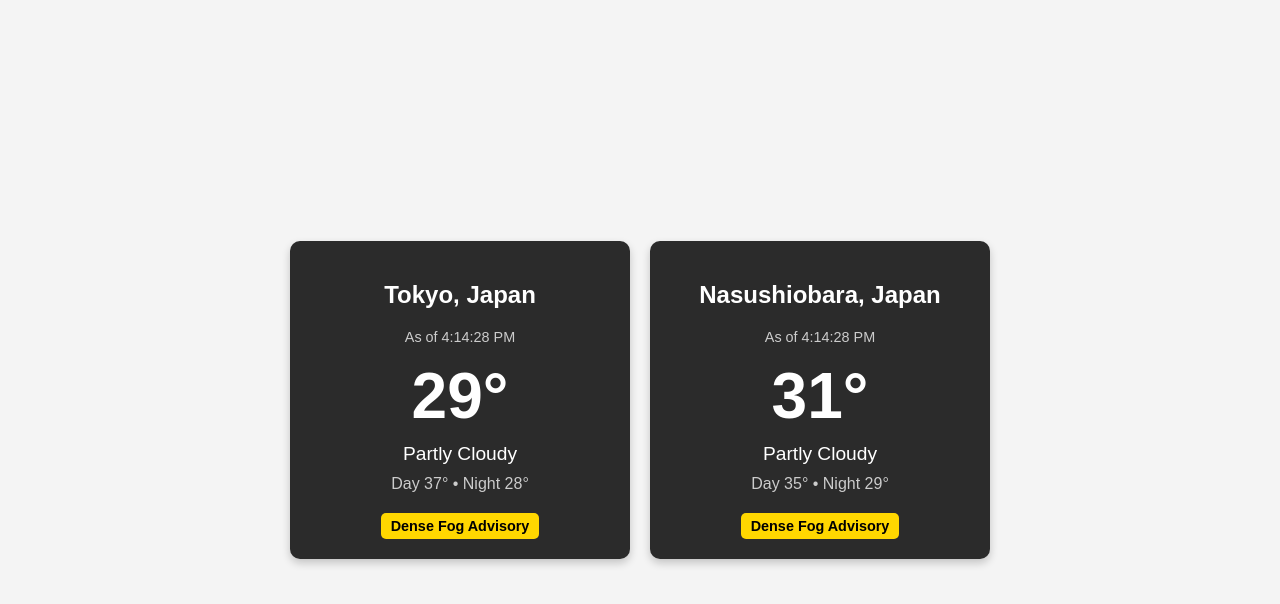
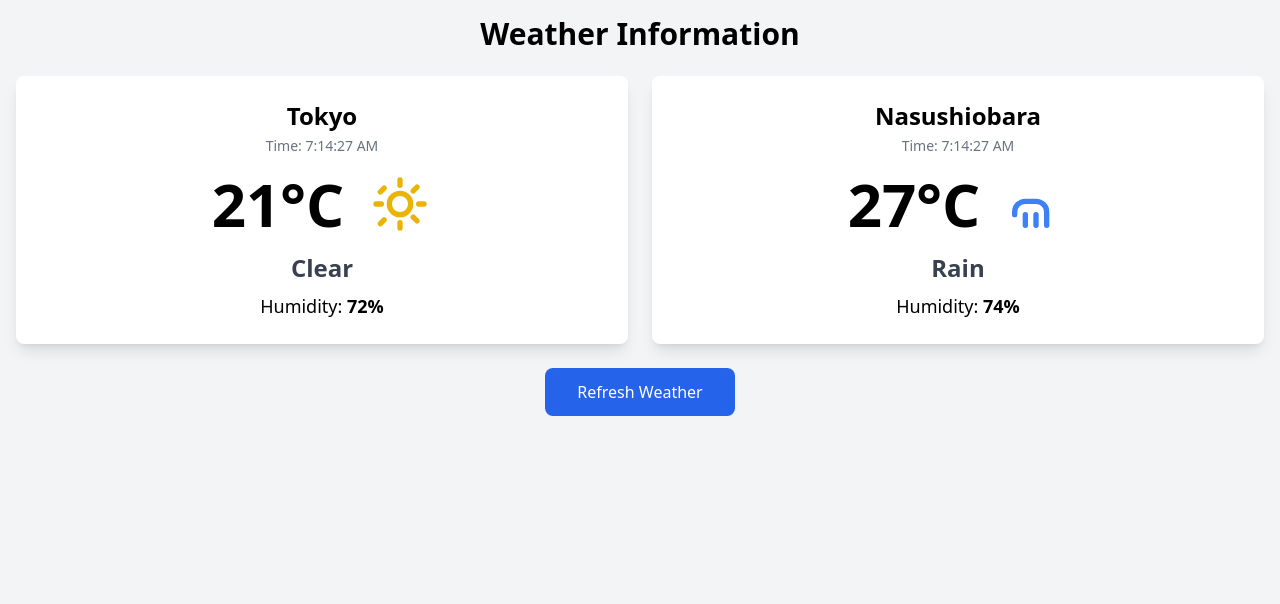
Before and after one commit to joridocom/jd-my-weather-app, a website: page public/index.html in a window 1280 px wide. Drawn offline with Linux system fonts and the light colour scheme.

Commit message:
Add tailwindcss

```diff
--- a/public/css/style.css
+++ b/public/css/style.css
@@ -1,72 +1,5 @@
-/* Global Styles */
-body {
-  font-family: Arial, sans-serif;
-  margin: 0;
-  padding: 0;
-  background-color: #f4f4f4;
-  display: flex;
-  justify-content: center;
-  align-items: center;
-  height: 100vh;
-}
-
-/* Weather Container */
-.weather-container {
-  display: flex;
-  gap: 20px;
-}
-
-/* Weather Card */
-.weather-card {
-  background-color: #2b2b2b;
-  color: white;
-  border-radius: 10px;
-  padding: 20px;
-  width: 300px;
-  box-shadow: 0 4px 8px rgba(0, 0, 0, 0.2);
-  text-align: center;
-  position: relative;
-}
-
-.location {
-  font-size: 1.5rem;
-  font-weight: bold;
-}
-
-.timestamp {
-  font-size: 0.9rem;
-  color: #ccc;
-}
-
-.temperature {
-  font-size: 4rem;
-  font-weight: bold;
-  margin: 10px 0;
-}
-
-.description {
-  font-size: 1.2rem;
-  margin: 10px 0;
-}
-
-.high-low {
-  font-size: 1rem;
-  color: #ccc;
-  margin: 10px 0;
-}
-
-.advisory {
-  background-color: #ffd700;
-  color: #000;
-  font-size: 0.9rem;
-  font-weight: bold;
-  padding: 5px 10px;
-  border-radius: 5px;
-  display: inline-block;
-  margin-top: 10px;
-}
-
-/* Advisory hidden by default if no warning */
-.advisory.hidden {
-  display: none;
-}
+/* You can add any additional custom styles here */
+/* For now, Tailwind handles most of the styling */
+@tailwind base;
+@tailwind components;
+@tailwind utilities;
--- a/public/index.html
+++ b/public/index.html
@@ -1,38 +1,32 @@
 <!DOCTYPE html>
 <html lang="en">
 <head>
-  <meta charset="UTF-8">
-  <meta name="viewport" content="width=device-width, initial-scale=1.0">
-  <title>Weather Dashboard</title>
+  <meta charset="UTF-8" />
+  <meta name="viewport" content="width=device-width, initial-scale=1.0" />
+  <title>Weather Info</title>
+  <!-- Link to our custom CSS file -->
+  <link rel="stylesheet" href="css/output.css">
   <link rel="stylesheet" href="css/style.css">
 </head>
-<body>
-  <div class="weather-container">
-    <!-- Weather card for Tokyo -->
-    <div class="weather-card">
-      <h2 class="location">Tokyo, Japan</h2>
-      <p class="timestamp">As of <span id="tokyo-time">--:-- -- JST</span></p>
-      <div class="temperature">
-        <span id="tokyo-temp">--</span>°
-      </div>
-      <p class="description" id="tokyo-desc">--</p>
-      <p class="high-low">Day <span id="tokyo-day">--</span>° • Night <span id="tokyo-night">--</span>°</p>
-      <div class="advisory" id="tokyo-advisory">No advisories</div>
+<body class="bg-gray-100">
+  <div class="container mx-auto p-4">
+    <!-- Title will be set dynamically -->
+    <h1 id="app-title" class="text-3xl font-bold mb-6 text-center"></h1>
+
+    <!-- Weather cards container -->
+    <div id="weather-container" class="flex flex-col md:flex-row gap-6">
+      <!-- Weather cards will be injected here -->
     </div>
 
-    <!-- Weather card for Nasushiobara -->
-    <div class="weather-card">
-      <h2 class="location">Nasushiobara, Japan</h2>
-      <p class="timestamp">As of <span id="nasu-time">--:-- -- JST</span></p>
-      <div class="temperature">
-        <span id="nasu-temp">--</span>°
-      </div>
-      <p class="description" id="nasu-desc">--</p>
-      <p class="high-low">Day <span id="nasu-day">--</span>° • Night <span id="nasu-night">--</span>°</p>
-      <div class="advisory" id="nasu-advisory">No advisories</div>
+    <!-- Refresh Button -->
+    <div class="flex justify-center">
+      <button id="refresh-btn" class="mt-6 px-8 py-3 bg-blue-600 text-white rounded-lg hover:bg-blue-700">
+        <!-- Button text will be set dynamically -->
+      </button>
     </div>
   </div>
 
+  <!-- Link to our custom JavaScript file -->
   <script src="js/script.js"></script>
 </body>
 </html>
--- a/public/js/script.js
+++ b/public/js/script.js
@@ -1,52 +1,153 @@
-const weatherData = [
-  {
-    city: 'Tokyo',
-    tempElement: 'tokyo-temp',
-    descElement: 'tokyo-desc',
-    dayElement: 'tokyo-day',
-    nightElement: 'tokyo-night',
-    timeElement: 'tokyo-time',
-    advisoryElement: 'tokyo-advisory'
+// public/js/script.js
+document.addEventListener('DOMContentLoaded', () => {
+  // Set the title
+  document.getElementById('app-title').textContent = 'Weather Information';
+
+  // Set the refresh button text
+  document.getElementById('refresh-btn').textContent = 'Refresh Weather';
+});
+
+// 1. Define translation dictionaries for English and Japanese.
+const translations = {
+  en: {
+    title: "Weather Information",
+    time: "Time",
+    humidity: "Humidity",
+    refresh: "Refresh Data",
+    clear: "Clear",
+    cloudy: "Cloudy",
+    rain: "Rain",
+    snow: "Snow"
   },
-  {
-    city: 'Nasushiobara',
-    tempElement: 'nasu-temp',
-    descElement: 'nasu-desc',
-    dayElement: 'nasu-day',
-    nightElement: 'nasu-night',
-    timeElement: 'nasu-time',
-    advisoryElement: 'nasu-advisory'
+  ja: {
+    title: "天気情報",
+    time: "時間",
+    humidity: "湿度",
+    refresh: "データ更新",
+    clear: "晴れ",
+    cloudy: "曇り",
+    rain: "雨",
+    snow: "雪"
   }
-];
+};
 
-function fetchWeather(cityData) {
-  // Simulated fetch request (replace with actual API call)
-  setTimeout(() => {
-    // Simulated response
-    const response = {
-      temperature: Math.floor(Math.random() * 10) + 25, // Random temperature
-      description: 'Partly Cloudy',
-      dayTemp: Math.floor(Math.random() * 10) + 30,
-      nightTemp: Math.floor(Math.random() * 10) + 20,
-      advisory: Math.random() > 0.5 ? 'Dense Fog Advisory' : ''
-    };
+// 2. Detect the user's language: if it starts with "ja", use Japanese.
+const userLang = navigator.language.startsWith('ja') ? 'ja' : 'en';
+const texts = translations[userLang];
 
-    // Update the DOM
-    document.getElementById(cityData.tempElement).textContent = response.temperature;
-    document.getElementById(cityData.descElement).textContent = response.description;
-    document.getElementById(cityData.dayElement).textContent = response.dayTemp;
-    document.getElementById(cityData.nightElement).textContent = response.nightTemp;
-    document.getElementById(cityData.timeElement).textContent = new Date().toLocaleTimeString('en-US', { timeZone: 'Asia/Tokyo' });
+// 3. Set static text using the selected language.
+document.getElementById("app-title").innerText = texts.title;
+document.getElementById("refresh-btn").innerText = texts.refresh;
 
-    const advisoryElement = document.getElementById(cityData.advisoryElement);
-    if (response.advisory) {
-      advisoryElement.textContent = response.advisory;
-      advisoryElement.classList.remove('hidden');
-    } else {
-      advisoryElement.classList.add('hidden');
-    }
-  }, 1000);
+// Function to simulate fetching weather data from an API.
+function fetchWeatherData() {
+  return new Promise((resolve) => {
+    setTimeout(() => {
+      const now = new Date().toLocaleTimeString();
+      resolve([
+        {
+          city: 'Tokyo',
+          timestamp: now,
+          temperature: Math.floor(Math.random() * 15) + 15, // 15°C to 29°C
+          humidity: Math.floor(Math.random() * 30) + 50,    // 50% to 79%
+          weather: randomWeather()
+        },
+        {
+          city: 'Nasushiobara',
+          timestamp: now,
+          temperature: Math.floor(Math.random() * 15) + 15,
+          humidity: Math.floor(Math.random() * 30) + 50,
+          weather: randomWeather()
+        }
+      ]);
+    }, 500); // Simulated network delay.
+  });
 }
 
-// Fetch weather for both locations
-weatherData.forEach(cityData => fetchWeather(cityData));
+// Randomly choose a weather condition (using localized strings).
+function randomWeather() {
+  const conditions = [texts.clear, texts.cloudy, texts.rain, texts.snow];
+  return conditions[Math.floor(Math.random() * conditions.length)];
+}
+
+// Returns an inline SVG icon based on the (English) weather condition.
+function getWeatherIcon(condition) {
+  let conditionKey;
+  if (condition === translations.en.clear || condition === translations.ja.clear) {
+    conditionKey = 'Clear';
+  } else if (condition === translations.en.cloudy || condition === translations.ja.cloudy) {
+    conditionKey = 'Cloudy';
+  } else if (condition === translations.en.rain || condition === translations.ja.rain) {
+    conditionKey = 'Rain';
+  } else if (condition === translations.en.snow || condition === translations.ja.snow) {
+    conditionKey = 'Snow';
+  } else {
+    conditionKey = '';
+  }
+
+  switch (conditionKey) {
+    case 'Clear':
+      return `
+        <svg xmlns="http://www.w3.org/2000/svg" class="h-16 w-16 text-yellow-500" fill="none" viewBox="0 0 24 24" stroke="currentColor">
+          <path stroke-linecap="round" stroke-linejoin="round" stroke-width="2"
+            d="M12 3v2m0 14v2m9-9h-2M5 12H3m15.364-6.364l-1.414 1.414M6.05 17.95l-1.414 1.414M18.364 18.364l-1.414-1.414M6.05 6.05L4.636 7.464M12 8a4 4 0 100 8 4 4 0 000-8z" />
+        </svg>`;
+    case 'Cloudy':
+      return `
+        <svg xmlns="http://www.w3.org/2000/svg" class="h-16 w-16 text-gray-500" fill="none" viewBox="0 0 24 24" stroke="currentColor">
+          <path stroke-linecap="round" stroke-linejoin="round" stroke-width="2"
+            d="M3 15a4 4 0 014-4h1a5 5 0 015-5 5 5 0 015 5h1a4 4 0 010 8H7a4 4 0 01-4-4z" />
+        </svg>`;
+    case 'Rain':
+      return `
+        <svg xmlns="http://www.w3.org/2000/svg" class="h-16 w-16 text-blue-500" fill="none" viewBox="0 0 24 24" stroke="currentColor">
+          <path stroke-linecap="round" stroke-linejoin="round" stroke-width="2"
+            d="M4 16v-1a4 4 0 014-4h4a4 4 0 014 4v1M8 16v4M12 16v4M16 16v4" />
+        </svg>`;
+    case 'Snow':
+      return `
+        <svg xmlns="http://www.w3.org/2000/svg" class="h-16 w-16 text-blue-300" fill="none" viewBox="0 0 24 24" stroke="currentColor">
+          <path stroke-linecap="round" stroke-linejoin="round" stroke-width="2"
+            d="M8 4V2m8 2V2m-9 16h10m-9-2h10m-9-2h10M8 22v-2m8 2v-2M6 12H4m16 0h-2M6 8l-1.5-1.5m13 0L18 8M6 16l-1.5 1.5m13-1.5L18 16" />
+        </svg>`;
+    default:
+      return '';
+  }
+}
+
+// Render weather data into the DOM with prominent temperature and icon display.
+function renderWeather(data) {
+  const container = document.getElementById('weather-container');
+  container.innerHTML = ''; // Clear existing data
+
+  data.forEach(cityData => {
+    const card = document.createElement('div');
+    card.className = 'bg-white shadow-lg rounded-lg p-6 flex flex-col items-center flex-1';
+
+    card.innerHTML = `
+      <h2 class="text-2xl font-bold mb-1">${cityData.city}</h2>
+      <p class="text-sm text-gray-500 mb-4">${texts.time}: ${cityData.timestamp}</p>
+      <div class="flex items-center justify-center mb-4">
+        <div class="text-6xl font-extrabold">${cityData.temperature}&deg;C</div>
+        <div class="ml-6">
+          ${getWeatherIcon(cityData.weather)}
+        </div>
+      </div>
+      <div class="text-2xl font-semibold text-gray-700 mb-2">${cityData.weather}</div>
+      <p class="text-lg">${texts.humidity}: <span class="font-bold">${cityData.humidity}%</span></p>
+    `;
+    container.appendChild(card);
+  });
+}
+
+// Load data and render it.
+async function loadData() {
+  const data = await fetchWeatherData();
+  renderWeather(data);
+}
+
+// Refresh button click handler.
+document.getElementById('refresh-btn').addEventListener('click', loadData);
+
+// Load initial data on page load.
+loadData();
--- a/server.js
+++ b/server.js
@@ -1 +1,5 @@
+const express = require('express');
+const app = express();
+
 // Express server setup
+app.use(express.static('public'));
--- /dev/null
+++ b/tailwind.config.js
@@ -0,0 +1,10 @@
+/** @type {import('tailwindcss').Config} */
+module.exports = {
+  content: [
+    "./public/**/*.{html,js}",
+  ],
+  theme: {
+    extend: {},
+  },
+  plugins: [],
+}
```
Also changed, not shown: package.json (+28 -1 lines), public/css/output.css (added).
